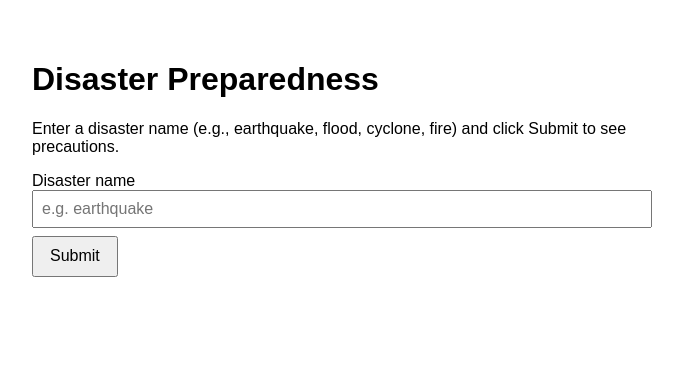
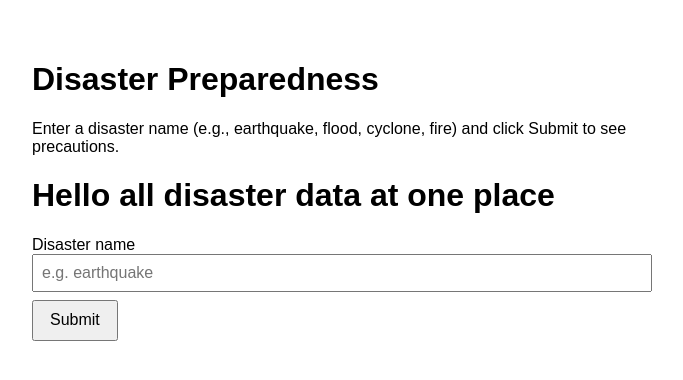
Before and after one commit to PPravalika17/disaster, a Flask app: page / in a window 1280 px wide. Shown: the top 380 px of the page, without its empty margins (308-991 px from the left). Run offline with Flask 2, Linux system fonts and the light colour scheme.

Commit message:
Add header for disaster data overview

```diff
--- a/templates/index.html
+++ b/templates/index.html
@@ -16,7 +16,7 @@ button { padding: .6rem 1rem; font-size: 1rem; margin-top: .5rem; }
 <div class="container">
 <h1>Disaster Preparedness</h1>
 <p>Enter a disaster name (e.g., earthquake, flood, cyclone, fire) and click Submit to see precautions.</p>
-
+<h1>Hello all disaster data at one place</h1>
 
 {% if error %}
 <p class="error">{{ error }}</p>
```
